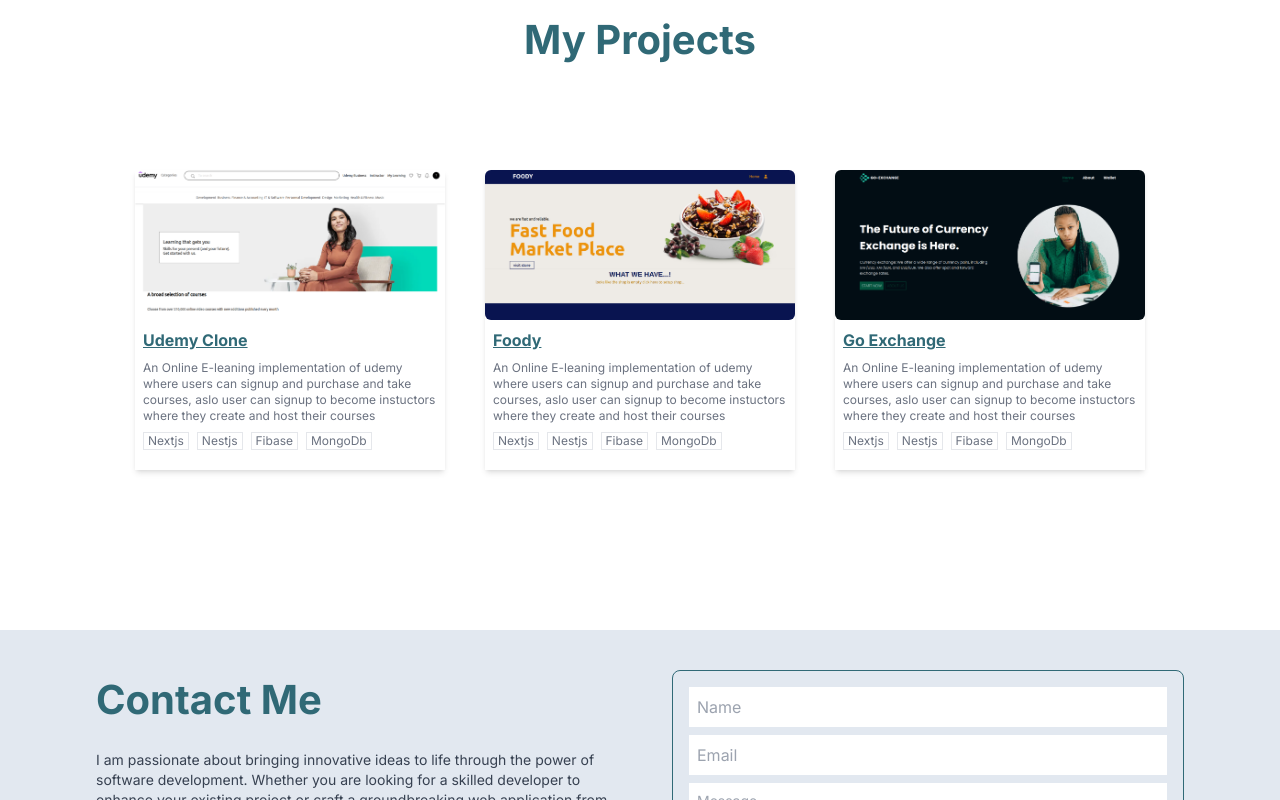
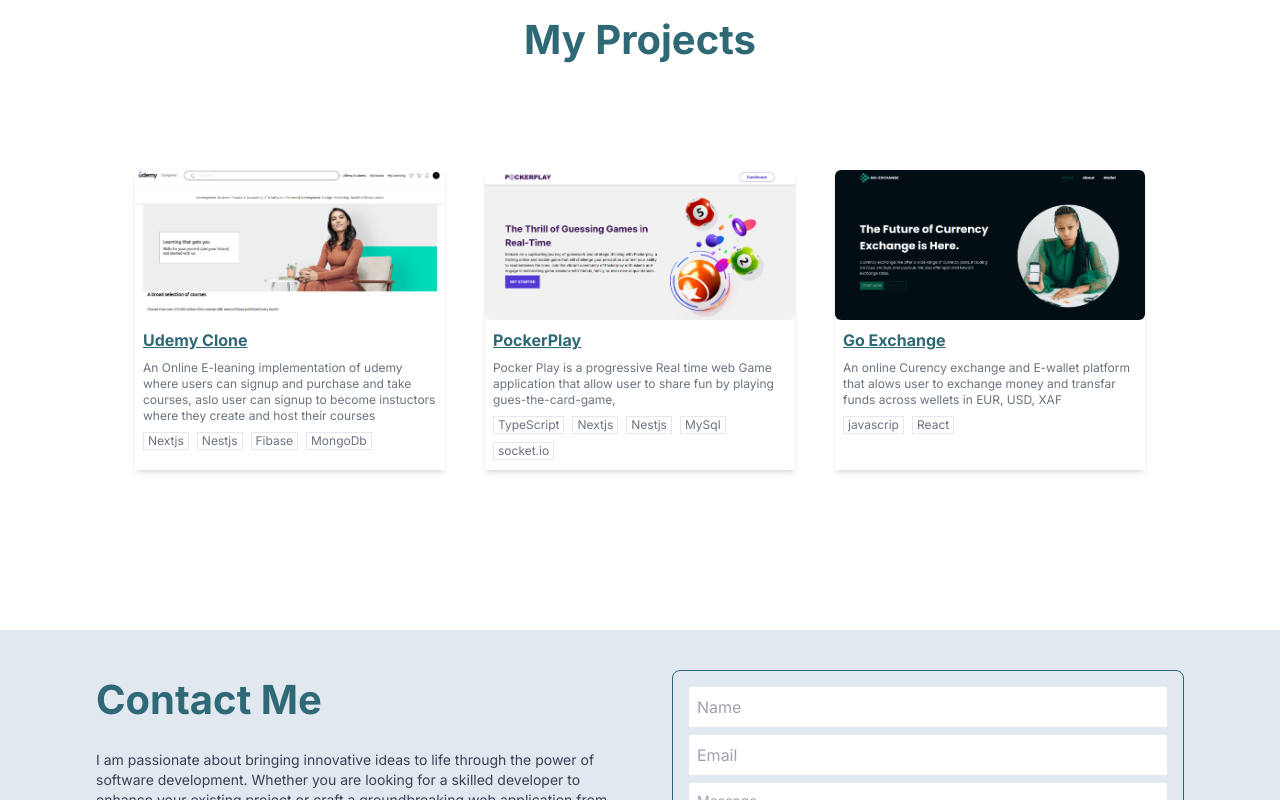
Before and after one commit to Gmarvis/gmarvis_portfolio, a Next.js app: page / in a window 1280 px wide. Shown: the part 1232-2032 px from the top of the page. Built offline with nearby package versions, Linux system fonts and the light colour scheme.

Commit message:
updated projects

```diff
--- a/data.ts
+++ b/data.ts
@@ -14,13 +14,13 @@
   },
 
   {
-    name: "Foody",
-    short_title: "Foody Online Store",
+    name: "PockerPlay",
+    short_title: "Real-time web Game application",
     description:
-      "An Online E-leaning implementation of udemy where users can signup and purchase and take courses, aslo user can signup to become instuctors where they create and host their courses",
-    image: "/foody.png",
-    link: "https://online-food-store.vercel.app/",
-    technology: ["Nextjs", "Nestjs", "Fibase", "MongoDb"],
+      "Pocker Play is a progressive Real time web Game application that allow user to share fun by playing gues-the-card-game,",
+    image: "/pockerplay.png",
+    link: "https://pockerplay.vercel.app/",
+    technology: ["TypeScript", "Nextjs", "Nestjs", "MySql", "socket.io"],
     demo: {
       email: "test@gmail.com",
       password: "test123",
@@ -30,52 +30,13 @@
     name: "Go Exchange",
     short_title: "Online Learning platform",
     description:
-      "An Online E-leaning implementation of udemy where users can signup and purchase and take courses, aslo user can signup to become instuctors where they create and host their courses",
+      "An online Curency exchange and E-wallet platform that alows user to exchange money and transfar funds across wellets in EUR, USD, XAF",
     image: "/goexchange.png",
     link: "https://go-exchange-v2-9eo6myfac-gmarvis.vercel.app/",
-    technology: ["Nextjs", "Nestjs", "Fibase", "MongoDb"],
+    technology: ["javascrip", "React"],
     demo: {
       email: "test@gmail.com",
       password: "test123",
     },
   },
-  // {
-  //   name: "Udemy Clone",
-  //   short_title: "Online Learning platform",
-  //   description:
-  //     "An Online E-leaning implementation of udemy where users can signup and purchase and take courses, aslo user can signup to become instuctors where they create and host their courses",
-  //   image: "/udemy.png",
-  //   link: "https://udemy-clone-frontend-five.vercel.app/",
-  //   technology: ["Nextjs", "Nestjs", "Fibase", "MongoDb"],
-  //   demo: {
-  //     email: "test@gmail.com",
-  //     password: "test123",
-  //   },
-  // },
-  // {
-  //   name: "Udemy Clone",
-  //   short_title: "Online Learning platform",
-  //   description:
-  //     "An Online E-leaning implementation of udemy where users can signup and purchase and take courses, aslo user can signup to become instuctors where they create and host their courses",
-  //   image: "/udemy.png",
-  //   link: "https://udemy-clone-frontend-five.vercel.app/",
-  //   technology: ["Nextjs", "Nestjs", "Fibase", "MongoDb"],
-  //   demo: {
-  //     email: "test@gmail.com",
-  //     password: "test123",
-  //   },
-  // },
-  // {
-  //   name: "Udemy Clone",
-  //   short_title: "Online Learning platform",
-  //   description:
-  //     "An Online E-leaning implementation of udemy where users can signup and purchase and take courses, aslo user can signup to become instuctors where they create and host their courses",
-  //   image: "/udemy.png",
-  //   link: "https://udemy-clone-frontend-five.vercel.app/",
-  //   technology: ["Nextjs", "Nestjs", "Fibase", "MongoDb"],
-  //   demo: {
-  //     email: "test@gmail.com",
-  //     password: "test123",
-  //   },
-  // },
 ];
--- a/src/components/HeroSection.tsx
+++ b/src/components/HeroSection.tsx
@@ -15,7 +15,7 @@
       >
         <h1>Sam Gmarvis Njong</h1>
         <h2 className="text-[40px] font-bold themecolor bg-gradient-to-r from-themecolor to-slate-400 bg-clip-text text-transparent">
-          Frontend Web Developer
+          FullStack Web Developer
         </h2>
         <motion.div
           initial={{ opacity: 0, translateY: -20 }}
--- a/src/components/Projects.tsx
+++ b/src/components/Projects.tsx
@@ -24,7 +24,7 @@
             }}
             className="w-full h-[150px]  rounded-md"
           ></div>
-          <div className=" p-2 flex flex-col gap-2">
+          <div className=" p-2 flex flex-col gap-2 justify-between">
             <Link href={project.link} target="_blank">
               <h3 className="font-bold text-themecolor underline">
                 {project.name}
@@ -37,7 +37,7 @@
                 <span> Password {project.demo.password}</span>
               </p>
             )} */}
-            <div className="flex gap-2">
+            <div className="flex gap-2 flex-wrap">
               {project.technology.map((tool, i) => (
                 <span key={i} className=" text-xs border px-1 text-gray-500">
                   {tool}
```
Also changed, not shown: public/pockerplay.png (added).
